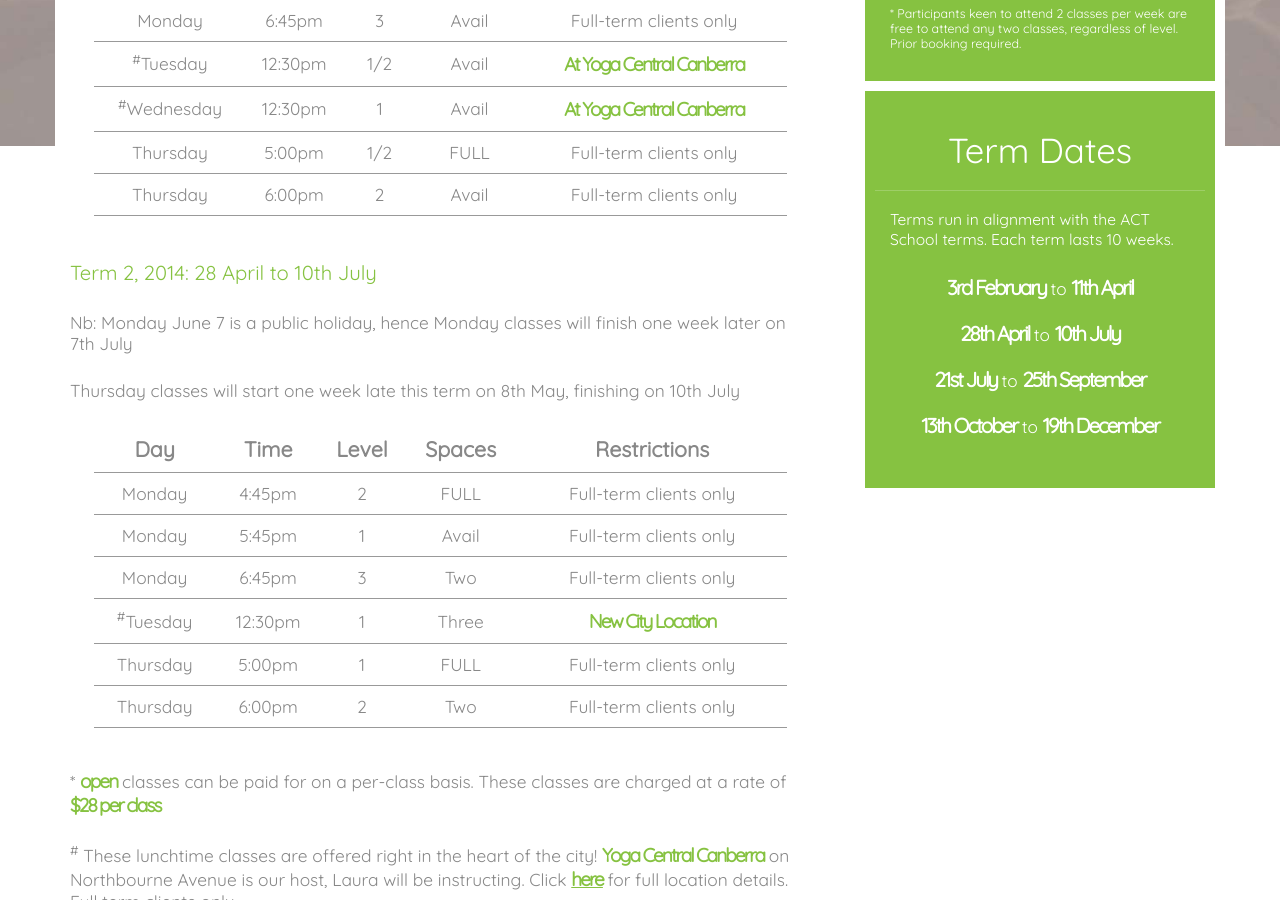
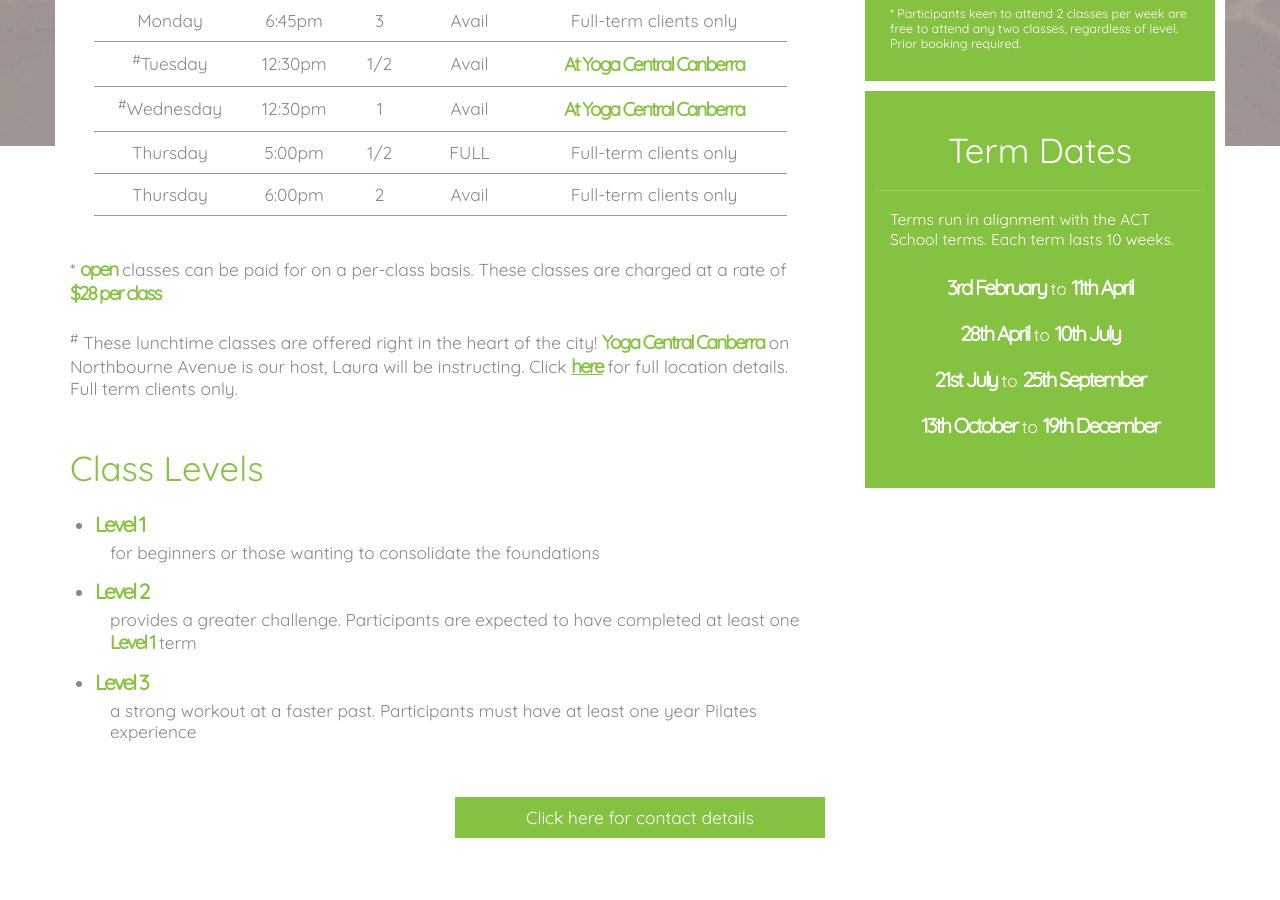
Before and after one commit to ithrive/ithrive.github.io-old, a Jekyll site: the page built from classes.html, in a window 1280 px wide and 900 px high, scrolled down 454 px. Built offline with Jekyll 4.4.1, drawn with Linux system fonts in a browser that asks for light colours; after the commit the page ends 1332 px from its top, so only the background shows below that.

Commit message:
removed term 2 info

```diff
--- a/classes.html
+++ b/classes.html
@@ -78,62 +78,7 @@ page: classes
                     </tr>
                 </table>
             </div>
-            <h3>Term 2, 2014: 28 April to 10th July</h3>
-            <p>Nb: Monday June 7 is a public holiday, hence Monday classes will finish one week later on 7th July</p>
-            <p> Thursday classes will start one week late this term on 8th May, finishing on 10th July</p>
-            <div class="scrollable-table">
-                <table>
-                    <tr>
-                        <th>Day</th>
-                        <th>Time</th>
-                        <th>Level</th>
-                        <th>Spaces</th>
-                        <th>Restrictions</th>
-                    </tr>
-                    <tr>
-                        <td>Monday</td>
-                        <td>4:45pm</td>
-                        <td>2</td>
-                        <td>FULL</td>
-                        <td>Full-term clients only</td>
-                    </tr>
-                    <tr>
-                        <td>Monday</td>
-                        <td>5:45pm</td>
-                        <td>1</td>
-                        <td>Avail</td>
-                        <td>Full-term clients only</td>
-                    </tr>
-                    <tr>
-                        <td>Monday</td>
-                        <td>6:45pm</td>
-                        <td>3</td>
-                        <td>Two</td>
-                        <td>Full-term clients only</td>
-                    </tr>
-                    <tr>
-                        <td><sup>#</sup>Tuesday</td>
-                        <td>12:30pm</td>
-                        <td>1</td>
-                        <td>Three</td>
-                        <td><a href="http://www.yogacentralcanberra.com.au/faqs/"><em>New City Location</em></a></td>
-                    </tr>
-                    <tr>
-                        <td>Thursday</td>
-                        <td>5:00pm</td>
-                        <td>1</td>
-                        <td>FULL</td>
-                        <td>Full-term clients only</td>
-                    </tr>
-                    <tr>
-                        <td>Thursday</td>
-                        <td>6:00pm</td>
-                        <td>2</td>
-                        <td>Two</td>
-                        <td>Full-term clients only</td>
-                    </tr>
-                </table>
-            </div>
+
             <p>
                 * <em>open</em> classes can be paid for on a per-class basis. These classes are charged at a rate of <em>$28 per class</em>
             </p>
```
